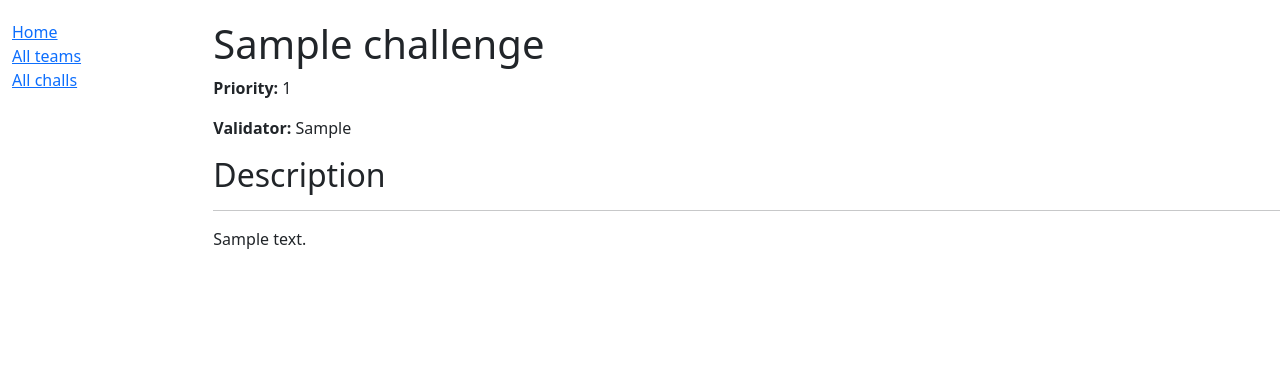
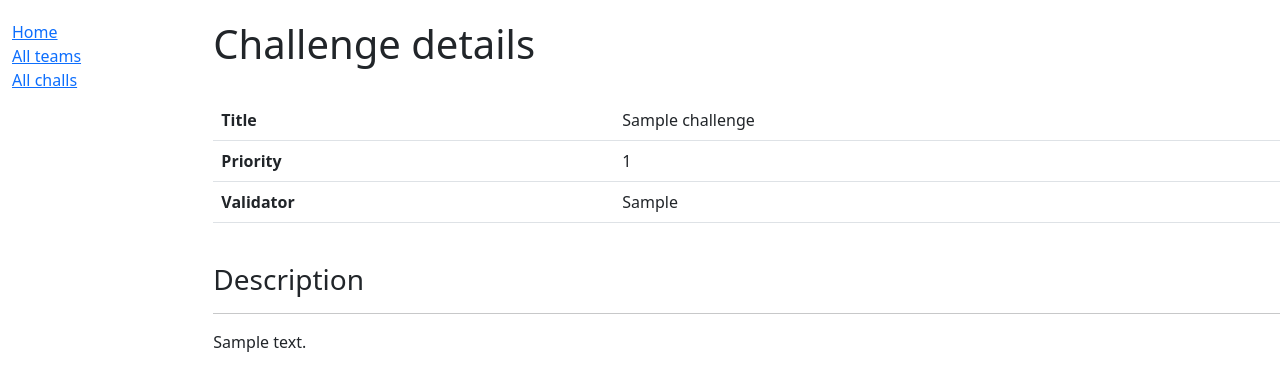
Before and after one commit to henyxia/gis-5-server, a Django app: page /server/challs/1 in a window 1280 px wide. Shown: the top 391 px of the page. Run offline with Django 4.2, Linux system fonts and the light colour scheme; tables that the repository leaves empty hold one stand-in row (values such as "Sample post"); some libraries are stand-ins or nearby versions.

Commit message:
fix(html): improve challenge detailed view

```diff
--- a/gis5ai/server/templates/server/challenge_detail.html
+++ b/gis5ai/server/templates/server/challenge_detail.html
@@ -3,11 +3,28 @@
 {% load markdown_extras %}
 
 {% block content %}
-<h1>{{ challenge.name }}</h1>
-<p><strong>Priority:</strong> {{ challenge.priority }}</p>
-<p><strong>Validator:</strong> {{ challenge.validator }}</p>
+<h1>Challenge details</h1>
 
-<h2>Description</h2>
+<br/ >
+
+<table class="table">
+  <tr>
+    <th scope="row">Title</th>
+    <td>{{ challenge.name }}</td>
+  </tr>
+  <tr>
+    <th scope="row">Priority</th>
+    <td>{{ challenge.priority }}</td>
+  </tr>
+  <tr>
+    <th scope="row">Validator</th>
+    <td>{{ challenge.validator }}</td>
+  </tr>
+</table>
+
+<br/ >
+
+<h3>Description</h3>
 <hr />
 <div>{{ challenge.description|markdown|safe }}</div>
 {% endblock %}
```
